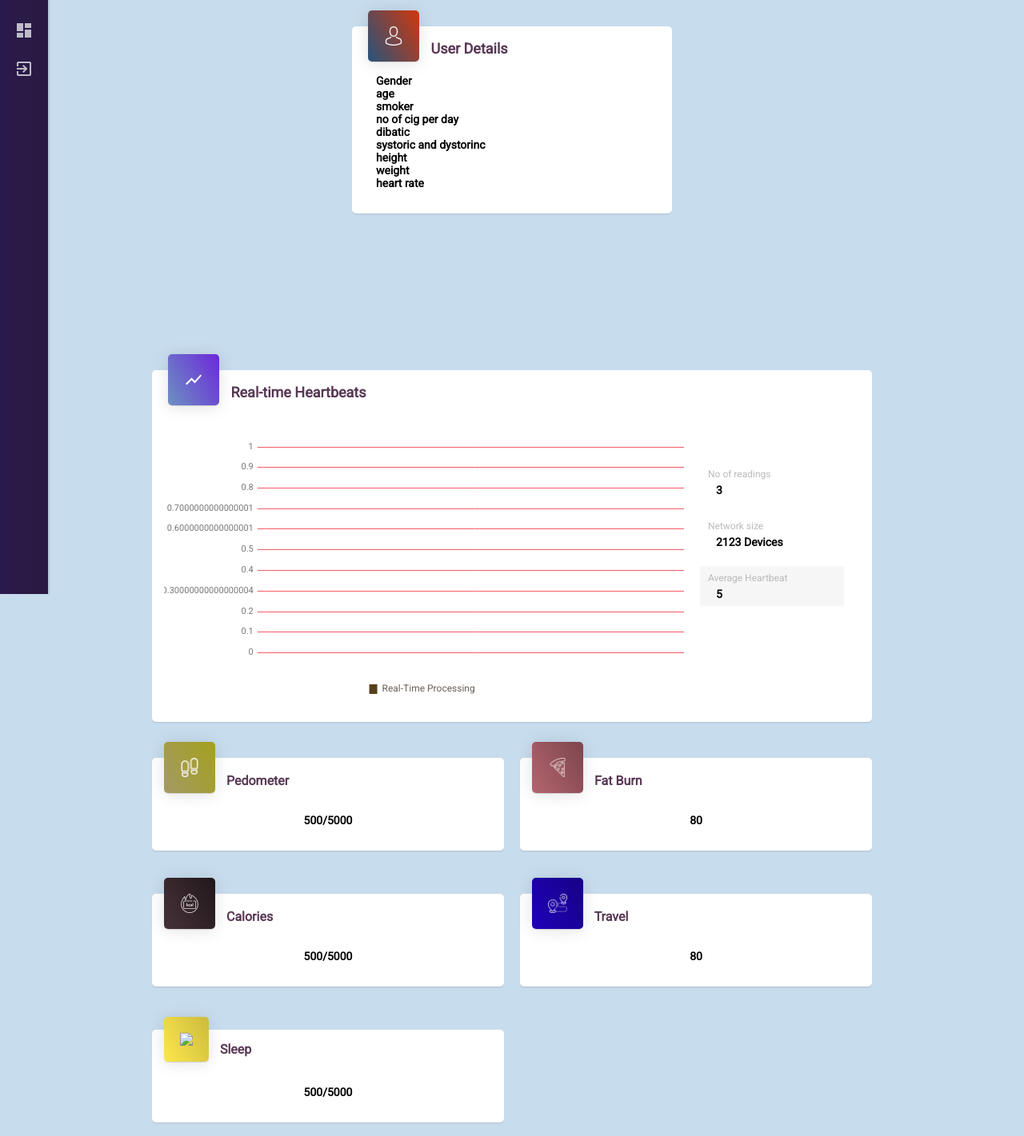
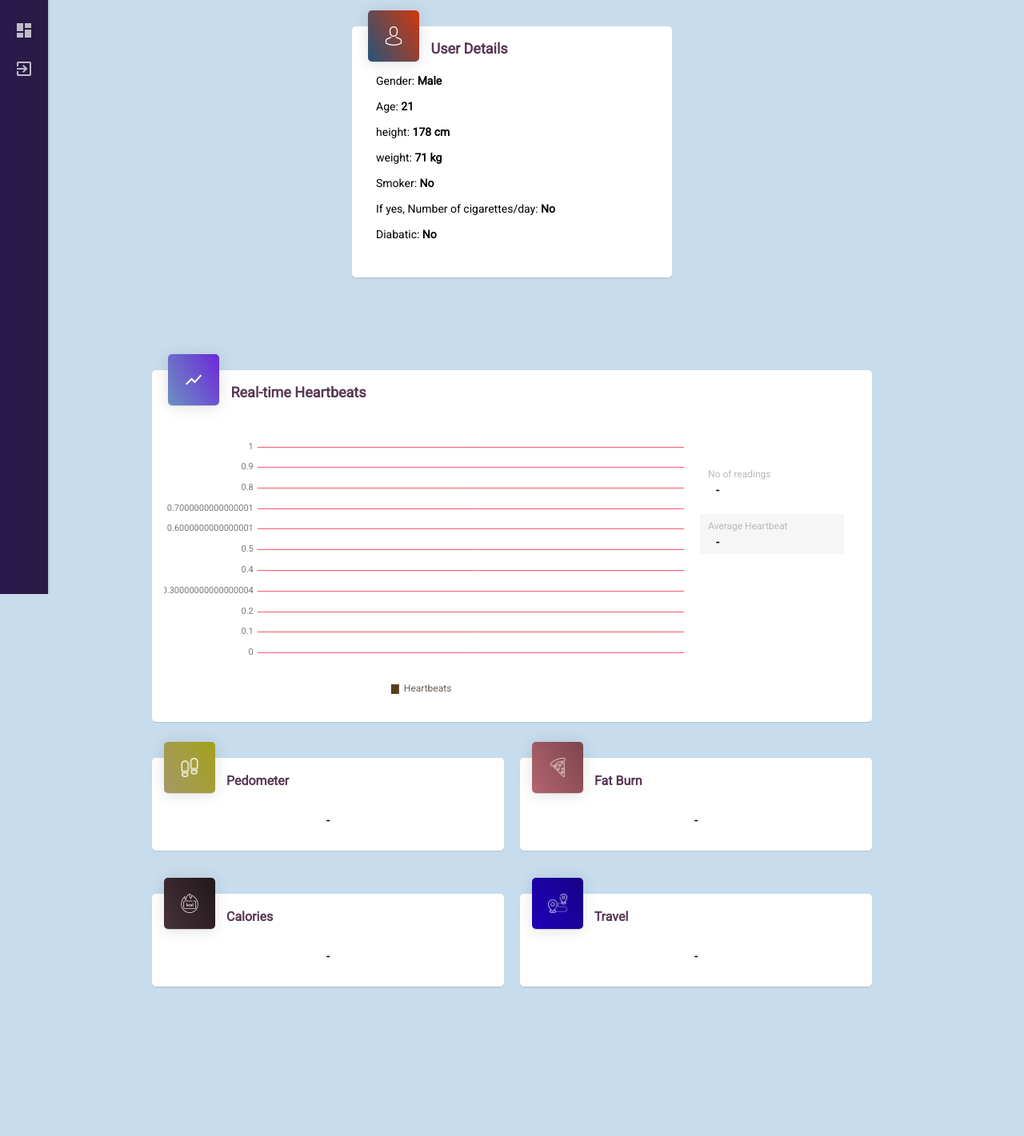
Before and after one commit to ramantehlan/Curie, a plain HTML site: page app/templates/index.html in a window 1280 px wide. Shown: the part 57-1478 px from the top of the page at 80% size. After the commit the page ends 1325 px from the top, so only its background shows below. Drawn offline with Linux system fonts and the light colour scheme; files whose address does not match are found by name.

Commit message:
Final readings updated

```diff
--- a/app/static/js/index.js
+++ b/app/static/js/index.js
@@ -220,13 +220,25 @@ var request = new XMLHttpRequest()
    }
 
 
-   var data = new Array();
+
 /*
    for(var i = 0; i < 12; i++){
       data.push(Math.floor(Math.random() * 1000));
    }
 
 */
+
+var noOfBeats = 0
+var data = new Array();
+
+
+function avg(arr){
+  var sum = 0;
+  for( var i = 0; i < arr.length; i++ ){
+      sum = sum + parseInt(arr[i],10); //don't forget to add the base
+  }
+  return sum/arr.length;
+}
 
    function reload(){
       if(data.length > 12){
@@ -238,14 +250,27 @@ var request = new XMLHttpRequest()
       request.onload = function () {
         var res = JSON.parse(this.response)
         console.log(res)
-        console.log(res["beats"])
-        data.push(res["beats"]);
+
+
+
+
+        if(res["heart"]["beats"] != data[11]){
+        data.push(res["heart"]["beats"]);
+
+        $("#AverageHeartbeat").html(avg(data));
+        $("#NoOfReading").html(noOfBeats);
+        $("#pedometer").html(res["other"]["steps"] + " Steps")
+        $("#fat").html(res["other"]["fat"] + " Gram")
+        $("#calories").html(res["other"]["cal"] + " Calories")
+        $("#travel").html(res["other"]["meters"] + " Meter")
+
         processing_flow.data.datasets[0].data = data;
         processing_flow.update(50);
       }
-
-      request.send()
    }
+   request.send()
+   noOfBeats++
+ }
 
    var loop = setInterval(reload , 1000)
 
@@ -275,9 +300,9 @@ var request = new XMLHttpRequest()
           labels:["","","","","","","","","","","",""],
           datasets: [{
               type:"line",
-              label: "Real-Time Processing",
+              label: "Heartbeats",
               data: data,
-              fill: true,
+              fill: false,
               backgroundColor: "#563F1B",
               lineTension: 0.2,
               borderWidth:0,
--- a/app/templates/index.html
+++ b/app/templates/index.html
@@ -73,15 +73,13 @@
               </div>
             </div>
 
-            <b>Gender</b> <br>
-            <b>age</b> <br>
-            <b>smoker</b> <br>
-            <b>no of cig per day</b> <br>
-            <b>dibatic</b> <br>
-            <b>systoric and dystorinc</b> <br>
-            <b>height</b> <br>
-            <b>weight</b> <br>
-            <b>heart rate</b> <br>
+          Gender: <b>Male</b>  <br><br>
+          Age: <b>21</b>  <br><br>
+          height: <b>178 cm</b> <br><br>
+          weight: <b>71 kg</b><br><br>
+          Smoker: <b>No</b> <br><br>
+          If yes, Number of cigarettes/day: <b>No</b> <br><br>
+          Diabatic: <b>No</b><br><br>
 
 
           </div>
@@ -106,15 +104,12 @@
 
                             <div class='row_of_details'>
                                 <div class='head_of_details capital'>No of readings</div>
-                                <div class='body_of_details' id='sales_content'>3</div>
+                                <div class='body_of_details' id='NoOfReading'>-</div>
                             </div>
-                            <div class='row_of_details'>
-                                <div class='head_of_details capital'>Network size</div>
-                                <div class='body_of_details' id='prerec_content'>2123 Devices</div>
-                            </div>
+
                             <div class='row_of_details imp_detail'>
                                 <div class='head_of_details capital'>Average Heartbeat</div>
-                                <div class='body_of_details' id='totrec_paid_content'>5</div>
+                                <div class='body_of_details' id='AverageHeartbeat'>-</div>
                             </div>
 
                         </div>
@@ -133,8 +128,8 @@
                                             Pedometer
                                 </div>
                         </div>
-                        <div class='box_content'>
-                                500/5000
+                        <div class='box_content' id="pedometer">
+                                -
                         </div>
                </div>
 
@@ -145,8 +140,8 @@
                                         Fat Burn
                                 </div>
                         </div>
-                        <div class='box_content' >
-                                   80
+                        <div class='box_content' id="fat">
+                                   -
                         </div>
                </div>
 
@@ -162,8 +157,8 @@
                                             Calories
                                 </div>
                         </div>
-                        <div class='box_content'>
-                                500/5000
+                        <div class='box_content' id="calories">
+                                -
                         </div>
                </div>
 
@@ -174,29 +169,10 @@
                                         Travel
                                 </div>
                         </div>
-                        <div class='box_content' >
-                                   80
+                        <div class='box_content' id="travel">
+                                   -
                         </div>
                </div>
-
-        </div>
-
-        <div class='group_12'>
-
-
-               <div class='cards box_body effect_slide_right_1'>
-                        <div class="box_body_top">
-                                <div class="box_heading small_head heading_6">
-                                    <img src="./static/img/icons/moon.png" >
-                                            Sleep
-                                </div>
-                        </div>
-                        <div class='box_content'>
-                                500/5000
-                        </div>
-               </div>
-
-
 
         </div>
   </div>
```
Also changed, not shown: curieReader/data.txt (deleted), curieReader/heart_data.txt (added), curieReader/other_data.txt (added), sensors/ecgdata.txt, 1 other file.
